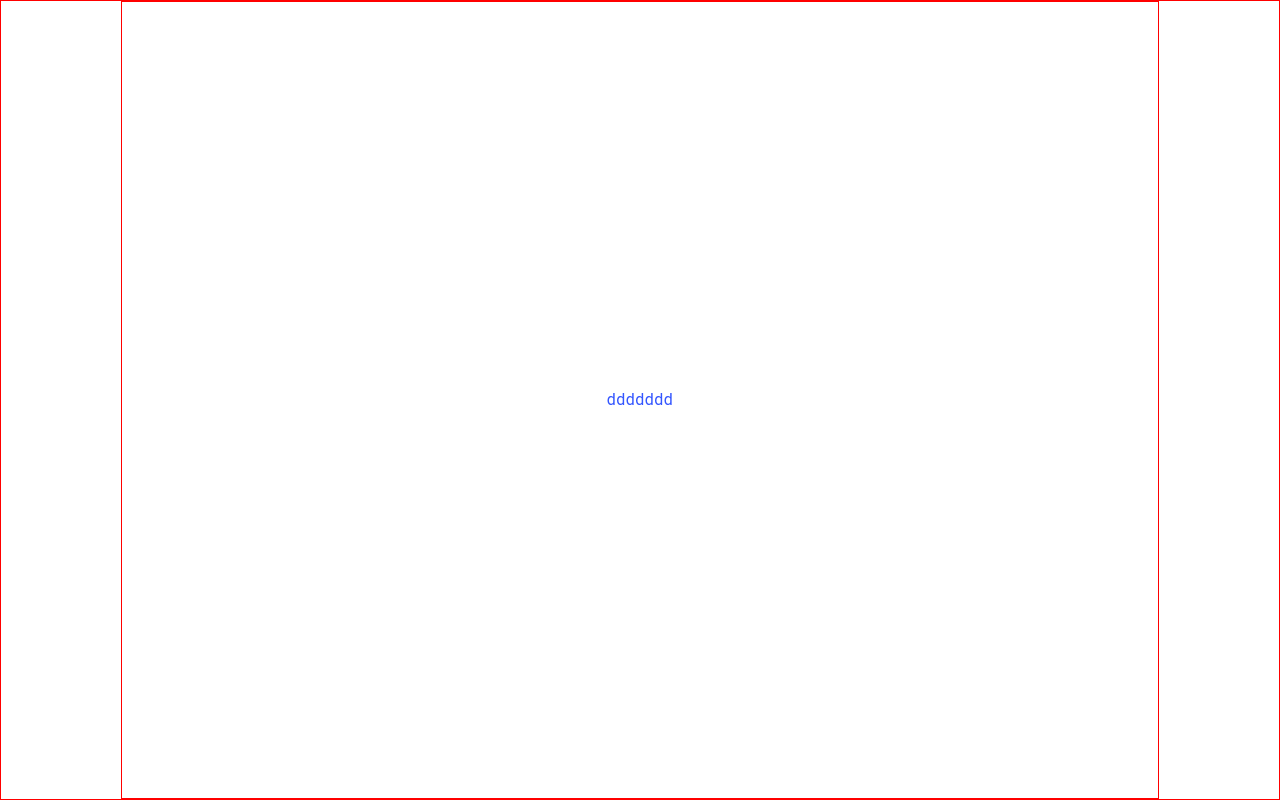
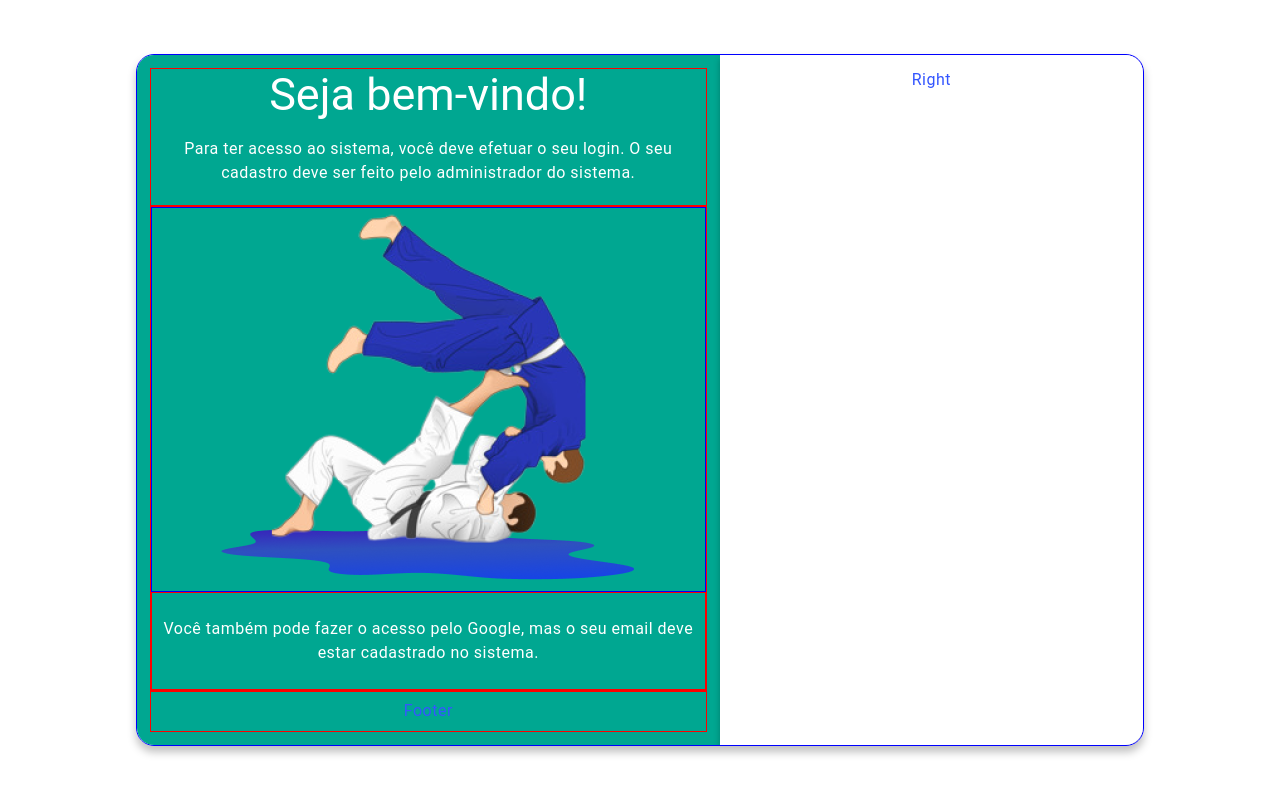
Before and after one commit to JamissonRamos/sacade_web, a React (Vite) app: page / in a window 1280 px wide. Built offline with nearby package versions, Linux system fonts and the light colour scheme.

Commit message:
Atualizando arquivos; criando arquivos de img;

```diff
--- /dev/null
+++ b/src/components/Typography/body/Body.jsx
@@ -0,0 +1,16 @@
+
+
+import * as S from "./Body.styled";
+
+const Body = ({children, level, color}) => {
+    return (
+        <>
+            <S.Body $level={level} color={color}>
+
+                {children}
+            </S.Body>
+        </>
+    )
+}
+
+export default Body
--- /dev/null
+++ b/src/components/Typography/body/Body.styled.js
@@ -0,0 +1,36 @@
+import styled, {css} from "styled-components";
+
+import * as Th from "../../../theme/index"
+
+const  typography = {
+
+
+    l: {
+        fontsize:      '16px',
+        letterSpacing:  '0.5px',
+        fontWeights:    '400',
+        lineHeight:     '24px',
+    },
+    m: {
+        fontsize:      '14px',
+        letterSpacing:  '0.25px',
+        fontWeights:    '400',
+        lineHeight:     '20px',
+    },
+    s: {
+        fontsize:      '12px',
+        letterSpacing:  '0',
+        fontWeights:    '400',
+        lineHeight:     '16px',
+    },
+}
+
+export const Body = styled.p`
+    ${({ $level = 'l', color = Th.Theme.colors.grey800 }) => css`
+        font-size:      ${typography[$level]?.fontsize  };
+        font-weight:    ${typography[$level]?.fontWeights  };
+        letter-spacing: ${typography[$level]?.letterSpacing  };
+        line-height:    ${typography[$level]?.lineHeight  };
+        color:          ${color};
+    `}
+`
--- /dev/null
+++ b/src/components/Typography/display/Display.jsx
@@ -0,0 +1,14 @@
+
+import * as S from './Display.styled';
+
+const Display = ({children, level, color}) => {
+    return (
+        <>
+            <S.Display  $level={level} color={color} >
+                {children}
+            </S.Display>
+        </>
+    )
+};
+
+export default Display
--- /dev/null
+++ b/src/components/Typography/display/Display.styled.js
@@ -0,0 +1,36 @@
+
+import styled, {css } from "styled-components";
+
+import * as Th from "../../../theme/index"
+
+const  typography = {
+    l: {
+        fontsize:      '57px',
+        letterSpacing:  '-0.25px',
+        fontWeights:    '400',
+        lineHeight:     '64px',
+    },
+    m: {
+        fontsize:      '45px',
+        letterSpacing:  '0',
+        fontWeights:    '400',
+        lineHeight:     '52px',
+    },
+    s: {
+        fontsize:      '36px',
+        letterSpacing:  '0',
+        fontWeights:    '400',
+        lineHeight:     '44px',
+    },
+}
+
+export const Display = styled.h1`
+    ${({ $level = 'l', color = Th.Theme.colors.green800 }) => css`
+        font-size:      ${typography[$level]?.fontsize  };
+        font-weight:    ${typography[$level]?.fontWeights  };
+        letter-spacing: ${typography[$level]?.letterSpacing  };
+        line-height:    ${typography[$level]?.lineHeight  };
+        color:          ${color};
+    `}
+
+`
--- /dev/null
+++ b/src/components/Typography/index.js
@@ -0,0 +1,8 @@
+import Display  from "./display/Display";
+import Body from "./body/Body";
+
+export const Typography = {
+
+    Display,
+    Body
+}
--- a/src/pages/login/Login.jsx
+++ b/src/pages/login/Login.jsx
@@ -1,14 +1,59 @@
 // import React from "react";
 
+//IMG & ICON
+import logo from "../../assets/login/logo_luta.png";
+
 //Css
+import { Theme } from '../../theme'
 import * as S from './style/index'
+
+//Components
+import { Typography } from '../../components/Typography'
+
 
 const Login = () => {
 
+    const getTextLevel = () => {
+        return window.innerWidth <= 1024 ? 's' : 'm';
+    };
     return (
         <S.Main>
             <S.Container>
-                ddddddd
+                <S.Panel>
+                    <S.PanelLeft >
+                        <S.ContentLeftHeader>
+                            <Typography.Display
+                                level={getTextLevel()}
+                                color={Theme.colors.white800}
+                            >
+                                Seja bem-vindo!
+                            </Typography.Display>
+                            <Typography.Body
+                                level={'l'}
+                                color={Theme.colors.white800}
+                            >
+                                Para ter acesso ao sistema, você deve efetuar o seu login. O seu cadastro deve ser feito pelo administrador do sistema.
+                            </Typography.Body>
+                        </S.ContentLeftHeader>
+                        <S.ContentBody>
+                            <S.WrappedImg>
+                                <S.Img src={logo} alt="Capa da academia" />
+                            </S.WrappedImg>
+                            <S.WrappedButtonGoogleText>
+                                <Typography.Body level={'l'} color={Theme.colors.white800}>
+                                    Você também pode fazer o acesso pelo Google, mas o seu email deve estar cadastrado no sistema.
+                                </Typography.Body>
+
+                            </S.WrappedButtonGoogleText>
+                        </S.ContentBody>
+                        <S.ContentFooter>
+                            Footer
+                        </S.ContentFooter>
+                    </S.PanelLeft>
+                    <S.PanelRight >
+                        Right
+                    </S.PanelRight>
+                </S.Panel>
             </S.Container>
         </S.Main>
     )
--- a/src/pages/login/style/index.js
+++ b/src/pages/login/style/index.js
@@ -2,7 +2,7 @@ import styled from "styled-components";
 import { Theme } from "../../../theme";
 
 export const Main = styled.main`
-    border: 1px solid red;
+    /* border: 1px solid red; */
     width: 100vw;
     height: 100vh;
     display: flex;
@@ -12,31 +12,179 @@ export const Main = styled.main`
     background-color: ${Theme.colors.white800};
     transition: padding 0.4s;
     @media (max-width: 1024px) {
-        border: 1px solid blue;
+        /* border: 1px solid blue; */
         padding: 0 60px;
     }
     @media (max-width: 768px) {
-        border: 1px solid blue;
-        padding: 0 ;
+        /* border: 1px solid blue; */
+        padding: 0;
     }
 `;
 
 export const Container = styled.div`
-    border: 1px solid red;
-
+    /* border: 1px solid red; */
     width: 100%;
     height: 100%;
     max-height: 880px;
     display: flex;
     align-items: center;
     justify-content: center;
+    padding: 1rem;
     transition: padding 0.4s;
     @media (max-width: 768px) {
-        /* border: 1px solid blue; */
+        padding: 0;
+    }
+`;
+
+export const Panel = styled.div`
+    border: 1px solid blue;
+    width: 100%;
+    height: 90%;
+    display: flex;
+    justify-content: space-between;
+    border-radius: 18px;
+    box-shadow: ${Theme.shadow.sh800};
+    transition: border-radius 0.4s;
+    @media (max-width: 768px) {
+        height: 100%;
         position: relative;
         flex-direction: column;
         justify-content: start;
-        transition:  flex-direction 0.9s ;
+        border-radius: 0px;
+        box-shadow: none;
+    }
+`;
+
+export const PanelLeft = styled.div`
+    /* border: 1px solid red; */
+    flex: 1.4;
+    display: flex;
+    flex-direction: column;
+    align-items: start;
+    justify-content: center;
+    padding: 0.8rem ;
+    background: ${Theme.colors.green800};
+    @media (max-width: 768px) {
+        // border: 1px solid blue;
+        height: 38%;
+        flex: none;
+        justify-content: start;
+        border-radius: 0px 0px 140px 140px;
+        box-shadow: ${Theme.shadow.sh700};
+    }
+    @media (max-width: 425px) {
+        // border: 1px solid blue;
+        height: 28%;
+        border-radius: 0px 0px 40px 40px;
+    }
+`;
+
+export const ContentLeftHeader = styled.div`
+    border: 1px solid red;
+    width: 100%;
+    flex: 1.4;
+    display: flex;
+    flex-direction: column;
+    align-items: center;
+    justify-content: start;
+    gap: 1rem;
+    & p{
+            text-align: center;
+        }
+    @media (max-width: 768px) {
+        // border: 1px solid orange;
+        height: 30%;
+        flex: none;
+        justify-content: start;
+        gap: 0;
+        & p{
+            display: none
+        }
     }
 
 `;
+
+export const ContentBody = styled.div`
+    border: 1px solid red;
+    width: 100%;
+    flex: 5;
+    display: flex;
+    flex-direction: column;
+    align-items: center;
+    justify-content: space-between;
+    @media (max-width: 768px) {
+        display: none;
+    }
+`;
+export const WrappedImg = styled.div`
+    border: 1px solid blue;
+    width: 100%;
+    flex: 8;
+    display: flex;
+    justify-content: center;
+    align-items: center;
+`;
+export const Img = styled.img`
+    max-width: 100%;
+    max-height: 100%;
+    object-fit: contain;
+`;
+
+export const WrappedButtonGoogleText = styled.div`
+    border: 1px solid red;
+    width: 100%;
+    flex: 2;
+    display: flex;
+    flex-direction: column;
+    align-items: center;
+    justify-content: space-around;
+    gap: 8px;
+    text-align: center;
+`;
+
+export const ContentFooter = styled.div`
+    border: 1px solid red;
+    width: 100%;
+    flex: .4;
+    display: flex;
+    align-items: center;
+    justify-content: center;
+    @media (max-width: 768px) {
+        height: 10%;
+        flex: none;
+    }
+`;
+
+export const PanelRight = styled.div`
+
+    /* border: 1px solid Yellow;    */
+    flex: 1;
+    padding: 0.8rem ;
+    display: flex;
+    flex-direction: column;
+    align-items: center;
+    justify-content: space-between;
+    gap: 8px;
+    background: ${Theme.colors.white800};
+    border-radius: 0px 18px 18px 0px;
+    box-shadow: ${Theme.shadow.sh700};
+    transition: width 0.4s, padding 0.4s, top 0.4s;
+
+    @media (max-width: 768px) {
+        // border: 1px solid blue;
+        width: 60%;
+        height: 78%;
+        position: absolute;
+        top: 20%;
+        left: 50%;
+        transform: translateX(-50%);
+        border-radius: 18px;
+        overflow: visible;
+    }
+    @media (max-width: 425px) {
+        // border: 1px solid blue;
+        width: 90%;
+        height: 80%;
+        top: 16%;
+    }
+`;
--- a/src/theme/shadow/shadow.js
+++ b/src/theme/shadow/shadow.js
@@ -2,6 +2,6 @@
 export const shadow =
 {
     sh800: '0 6px 8px rgba(0, 0, 0, 0.25)',
-    // sh700: '0 6px 8px rgba(0, 0, 0, 0.25)',
+    sh700: '0 4px 6px rgba(0, 0, 0, 0.25)',
 
 }
```
Also changed, not shown: src/assets/login/avatar_man.png (added), src/assets/login/logo_luta.png (added), src/components/buttons/index.js (added).
